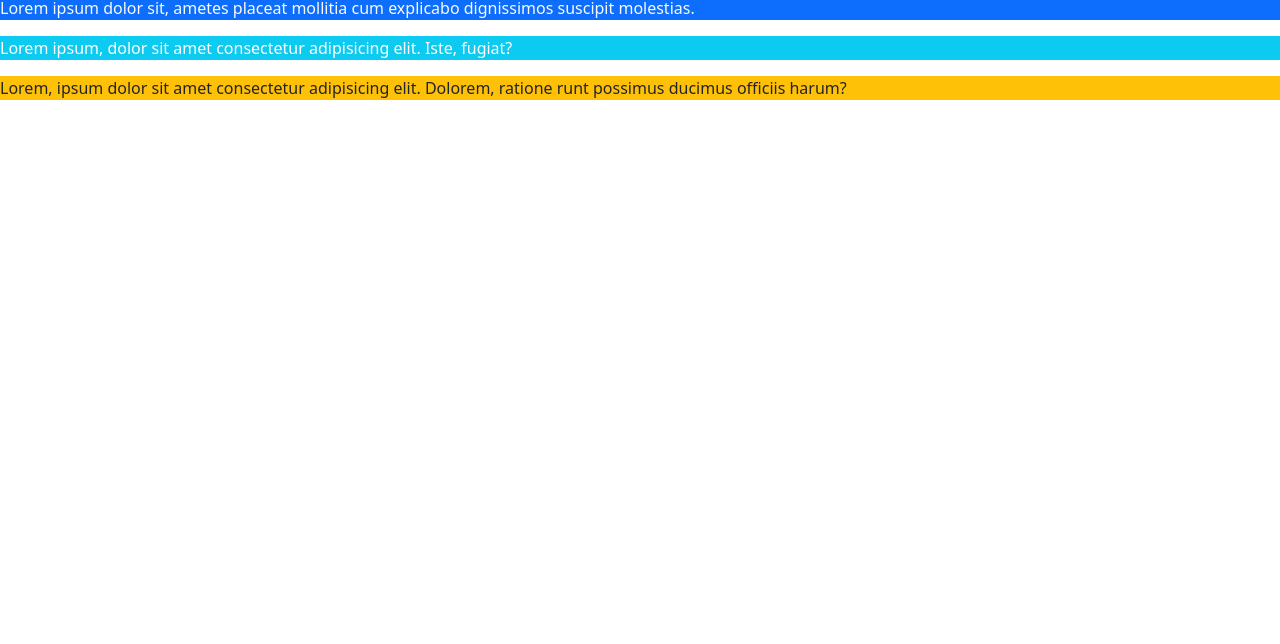
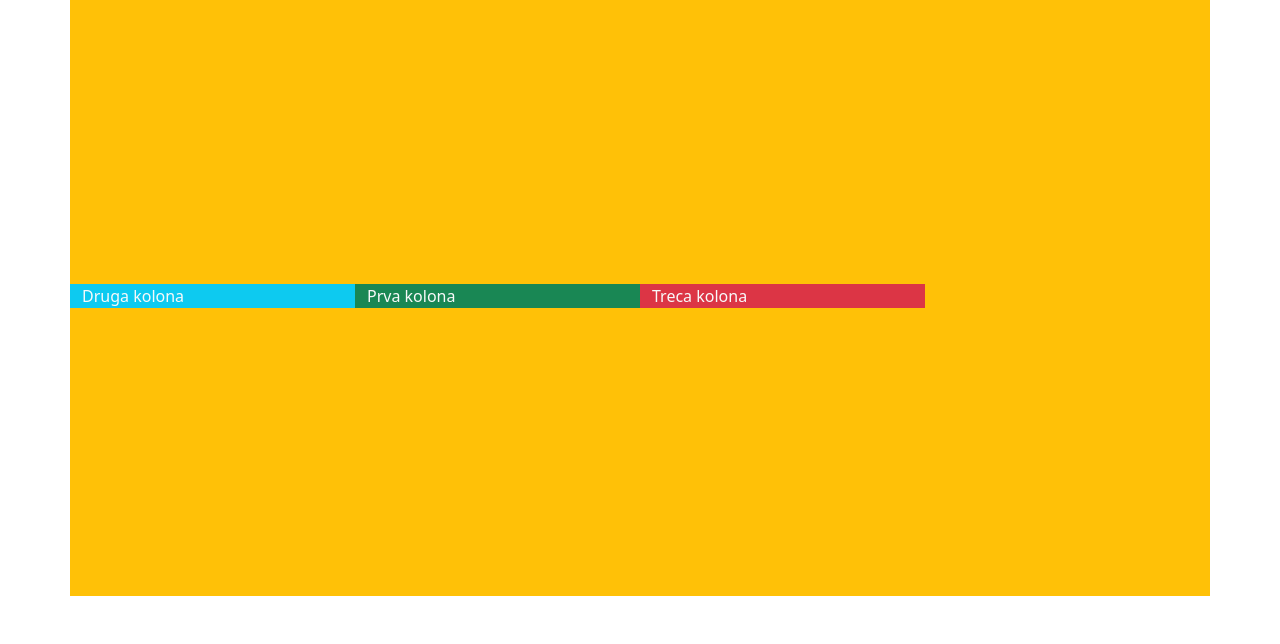
Before and after one commit to neki88/Bootstrap-project, a plain HTML site: page index.html in a window 1280 px wide. Shown: the part 156-800 px from the top of the page. Drawn offline with nearby package versions, Linux system fonts and the light colour scheme.

Commit message:
small one

```diff
--- a/index.html
+++ b/index.html
@@ -14,11 +14,15 @@
     <h1>Hello, Bootstrap!</h1>
     <p>Lorem ipsum dolor sit amet consectetur adipisicing elit. Nobis, incidunt!</p>
 
-    <h1 class="text-sm-center text-md-right">Some text</h1>
-    <p class="bg-primary text-light">Lorem ipsum dolor sit, ametes placeat mollitia cum explicabo dignissimos suscipit molestias.</p>
-    <p class="bg-info text-white">Lorem ipsum, dolor sit amet consectetur adipisicing elit. Iste, fugiat?</p>
-    <p class="bg-warning">Lorem, ipsum dolor sit amet consectetur adipisicing elit. Dolorem, ratione runt possimus ducimus officiis harum?</p>
+    <h1 class="text-sm-center text-md-right .mb-2">Some text</h1>
 
+    <div class="container bg-warning">
+      <div class="row align-items-center" style="height: 600px">
+        <div class="text-light bg-info col-3">Druga kolona</div>
+        <div class="text-light bg-success col-3">Prva kolona</div>
+        <div class="text-light bg-danger col-3">Treca kolona</div>
+      </div>
+    </div>
 
     <!-- Optional JavaScript; choose one of the two! -->
 
```
